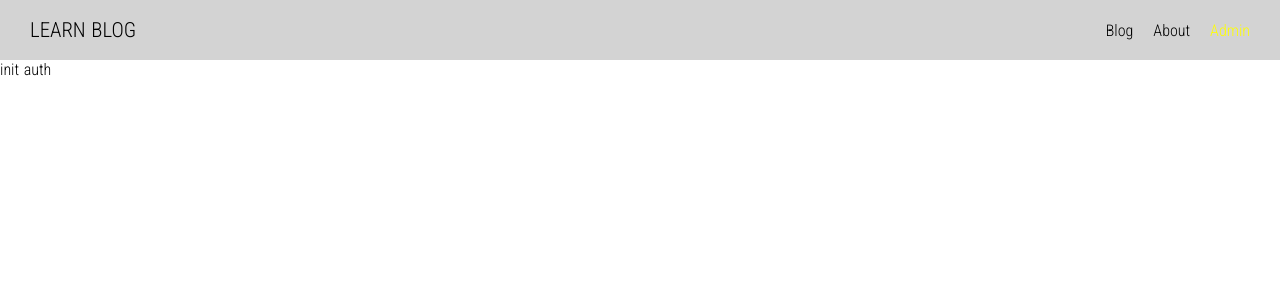
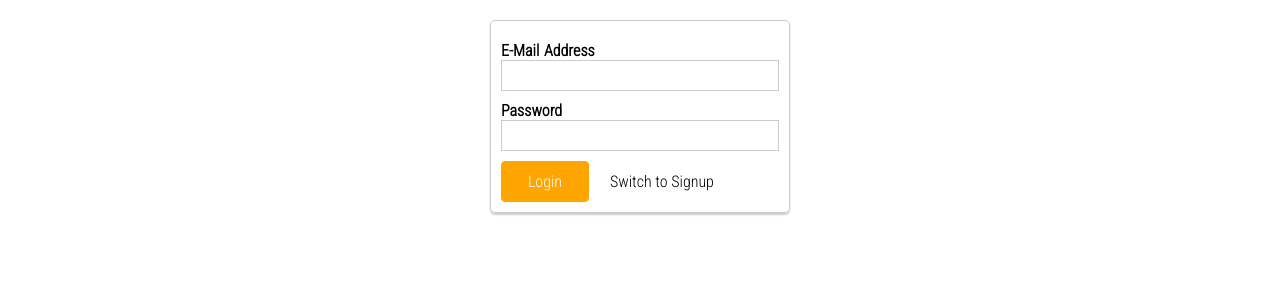
Before and after one commit to LisaIndraputri/learn-nuxt-app, a Nuxt app: page /admin/auth in a window 1280 px wide. Shown: the top 300 px of the page. Built offline with nearby package versions, Linux system fonts and the light colour scheme.

Commit message:
init auth page

```diff
--- a/pages/admin/auth/index.vue
+++ b/pages/admin/auth/index.vue
@@ -1,13 +1,52 @@
 <template>
-  <div>init auth</div>
+  <div class="wrapper-auth">
+    <div class="auth-form">
+      <form>
+        <InputForm type="email">E-Mail Address</InputForm>
+        <InputForm type="password">Password</InputForm>
+        <SuperButton type="submit">{{ isLogin ? 'Login' : 'Sign Up' }}</SuperButton>
+        <SuperButton
+          type="button"
+          btn-style="inverted"
+          style="margin-left: 10px"
+          @click="isLogin = !isLogin">Switch to {{ isLogin ? 'Signup' : 'Login' }}</SuperButton>
+      </form>
+    </div>
+  </div>
 </template>
 
 <script>
+import InputForm from '@/components/uiComp/Input'
+import SuperButton from '@/components/uiComp/Button'
+
 export default {
-
+  name: 'AdminAuthPage',
+  layout: 'admin',
+  components: {
+    InputForm,
+    SuperButton
+  },
+  data() {
+    return {
+      isLogin: true
+    }
+  }
 }
 </script>
 
 <style>
+.wrapper-auth {
+  padding: 20px;
+}
+
+.auth-form {
+  border: 1px solid #ccc;
+  border-radius: 5px;
+  box-shadow: 0 2px 2px #ccc;
+  width: 300px;
+  margin: auto;
+  padding: 10px;
+  box-sizing: border-box;
+}
 
 </style>
```
